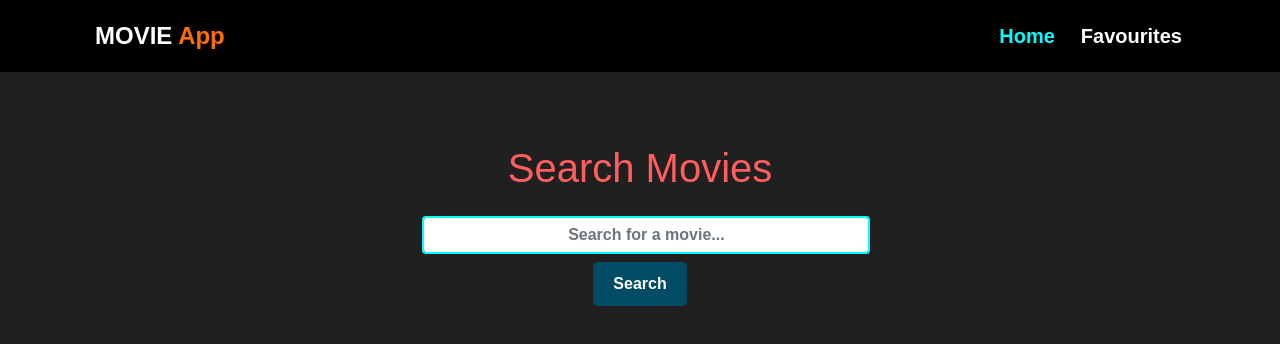
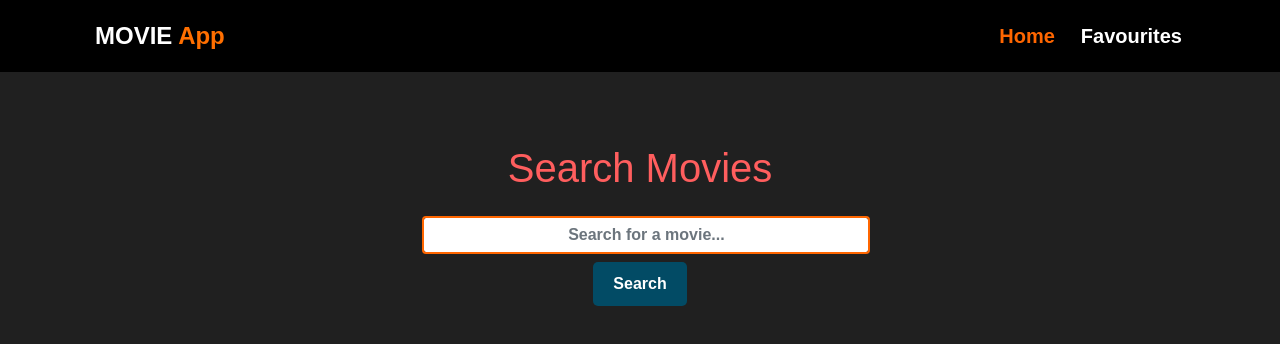
Before and after one commit to Niloyns/IMDB-Clone-project, a plain HTML site: page index.html in a window 1280 px wide. In both pictures the pointer is over the link "Home". Drawn offline with nearby package versions, Linux system fonts and the light colour scheme.

Commit message:
Update styles.css

```diff
--- a/styles.css
+++ b/styles.css
@@ -49,7 +49,7 @@ a {
   margin-left: 33%;
   text-align: center;
   font-weight: bolder;
-  border: 2px cyan solid;
+  border: 2px rgb(255, 102, 0) solid;
   color: black;
 }
 
@@ -140,7 +140,7 @@ nav {
 }
 
 .navbar-nav .nav-link:hover {
-  color: cyan;
+  color: rgb(255, 102, 0);
 }
 
 /* Search results styles */
```
